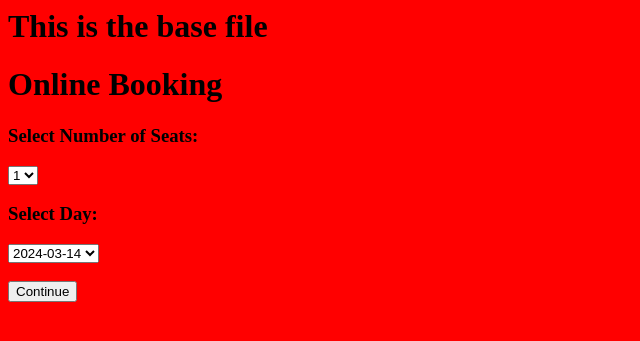
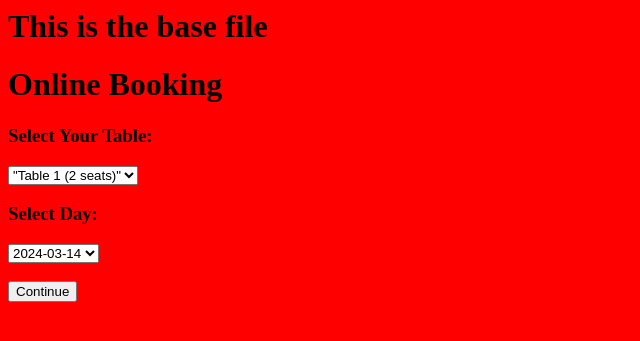
Before and after one commit to jsith90/capstone-models-draft, a Django app: page /table_booking in a window 1280 px wide. Shown: the top 341 px of the page, without its empty margins (0-640 px from the left). Run offline with Django 4.2, Linux system fonts and the light colour scheme; the visitor is signed in with stand-in values (Sample User, id 1); data that the repository does not hold is empty.

Commit message:
update seats in model to table and correct return render on not available times in table_booking_submit function

```diff
--- a/booking/templates/booking/table_booking.html
+++ b/booking/templates/booking/table_booking.html
@@ -12,16 +12,16 @@
 
         <!--input service-->
         <div>
-            <h3 class="">Select Number of Seats:</h3>
-            <select class="form-select fs-3" name="seats">
-                <option value="1">1</option>
-                <option value="2">2</option>
-                <option value="3">3</option>
-                <option value="4">4</option>
-                <option value="5">5</option>
-                <option value="6">6</option>
-                <option value="7">7</option>
-                <option value="8">8</option>
+            <h3 class="">Select Your Table:</h3>
+            <select class="form-select fs-3" name="table">
+                <option value="1">"Table 1 (2 seats)"</option>
+                <option value="2">"Table 2 (2 seats)"</option>
+                <option value="3">"Table 3 (2 seats)"</option>
+                <option value="4">"Table 4 (4 seats)"</option>
+                <option value="5">"Table 5 (4 seats)"</option>
+                <option value="6">"Table 6 (4 seats)"</option>
+                <option value="7">"Table 7 (8 seats)"</option>
+                <option value="8">"Table 8 (8 seats)"</option>
             </select>
         </div>
             <!--input day-->
--- a/booking/views.py
+++ b/booking/views.py
@@ -15,15 +15,15 @@ def table_booking(request):
 
 
     if request.method == 'POST':
-        seats = request.POST.get('seats')
+        table = request.POST.get('table')
         day = request.POST.get('day')
-        if seats == None:
-            messages.success(request, "Please Select Number of Seats!")
+        if table == None:
+            messages.success(request, "Please Select Your Table!")
             return redirect('table_booking')
 
         #Store day and service in django session:
         request.session['day'] = day
-        request.session['seats'] = seats
+        request.session['table'] = table
 
         return redirect('table_booking_submit')
 
@@ -46,16 +46,16 @@ def table_booking_submit(request):
 
     #Get stored data from django session:
     day = request.session.get('day')
-    seats = request.session.get('seats')
+    table = request.session.get('table')
 
     #Only show the time of the day that has not been selected before:
     # hour = check_time(times, day)
-    available_times = check_time(times, day, seats)
+    available_times = check_time(times, day, table)
     if request.method == 'POST':
         time = request.POST.get("time")
         date = day_to_day_open(day)
 
-        if seats != None:
+        if table != None:
             if day <= max_date and day >= min_date:
                 if date == 'Thursday' or date == 'Friday' or date == 'Saturday' or date == 'Sunday':
                     if Table_Booking.objects.filter(day=day).count() < 40:
@@ -63,7 +63,7 @@ def table_booking_submit(request):
                         # if Table_Booking.objects.filter(day=day, time=time).count() < 1:
                             Table_Booking_Form = Table_Booking.objects.get_or_create(
                                 user = user,
-                                seats = seats,
+                                table = table,
                                 day = day,
                                 time = time,
                             )
@@ -78,13 +78,18 @@ def table_booking_submit(request):
             else:
                     messages.success(request, "The Selected Date Isn't In The Correct Time Period!")
         else:
-            messages.success(request, "Please Select The Number of Seats!")
+            messages.success(request, "Please Select Your Table!")
     if not available_times:
         messages.warning(request, "That booking is no longer available.")
+        # Define days_open using valid_day function
+        days_open = valid_day(22)
+        # Define validate_days using is_day_valid function
+        validate_days = is_day_valid(days_open)
         return render(request, 'booking/table_booking.html', {
             'days_open': days_open,
             'validate_days': validate_days,
         })
+        # return render(request, 'booking/table_booking.html')
 
     return render(request, 'booking/table_booking_submit.html', {
         # 'times':hour,
@@ -116,12 +121,12 @@ def user_update(request, id):
 
 
     if request.method == 'POST':
-        seats = request.POST.get('seats')
+        table = request.POST.get('table')
         day = request.POST.get('day')
 
         #Store day and service in django session:
         request.session['day'] = day
-        request.session['seats'] = seats
+        request.session['table'] = table
 
         return redirect('user_update_submit', id=id)
 
@@ -145,7 +150,7 @@ def user_update_submit(request, id):
     max_date = strdeltatime
 
     day = request.session.get('day')
-    seats = request.session.get('seats')
+    table = request.session.get('table')
 
     #Only show the time of the day that has not been selected before and the time he is editing:
     hour = checkEditTime(times, day, id)
@@ -155,14 +160,14 @@ def user_update_submit(request, id):
         time = request.POST.get("time")
         date = day_to_day_open(day)
 
-        if seats != None:
+        if table != None:
             if day <= max_date and day >= min_date:
                 if date == 'Thursday' or date == 'Friday' or date == 'Saturday' or date == 'Sunday':
                     if Table_Booking.objects.filter(day=day).count() < 40:
                         if Table_Booking.objects.filter(day=day, time=time).count() < 1 or user_selected_time == time:
                             Table_Booking_Form = Table_Booking.objects.filter(pk=id).update(
                                 user = user,
-                                seats = seats,
+                                table = table,
                                 day = day,
                                 time = time,
                             )
@@ -177,7 +182,7 @@ def user_update_submit(request, id):
             else:
                     messages.success(request, "The Selected Date Isn't In The Correct Time Period!")
         else:
-            messages.success(request, "Please Select Number of Seats!")
+            messages.success(request, "Please Select Your Table!")
         return redirect('user_panel')
 
 
@@ -230,7 +235,7 @@ def is_day_valid(x):
 #             x.append(k)
 #     return x
 
-def check_time(times, day, seats):
+def check_time(times, day, table):
     # Get all bookings for the given day
     bookings = Table_Booking.objects.filter(day=day)
 
@@ -240,7 +245,7 @@ def check_time(times, day, seats):
     # Iterate through each time slot
     for time in times:
         # Check if there's any booking for this time slot
-        booking_exists = bookings.filter(time=time, seats=seats).exists()
+        booking_exists = bookings.filter(time=time, table=table).exists()
 
         # If no booking exists, add the time slot to available times
         if not booking_exists:
```
Also changed, not shown: booking/models.py (+11 -11 lines), booking/migrations/0002_remove_table_booking_seats_table_booking_table.py (added).
